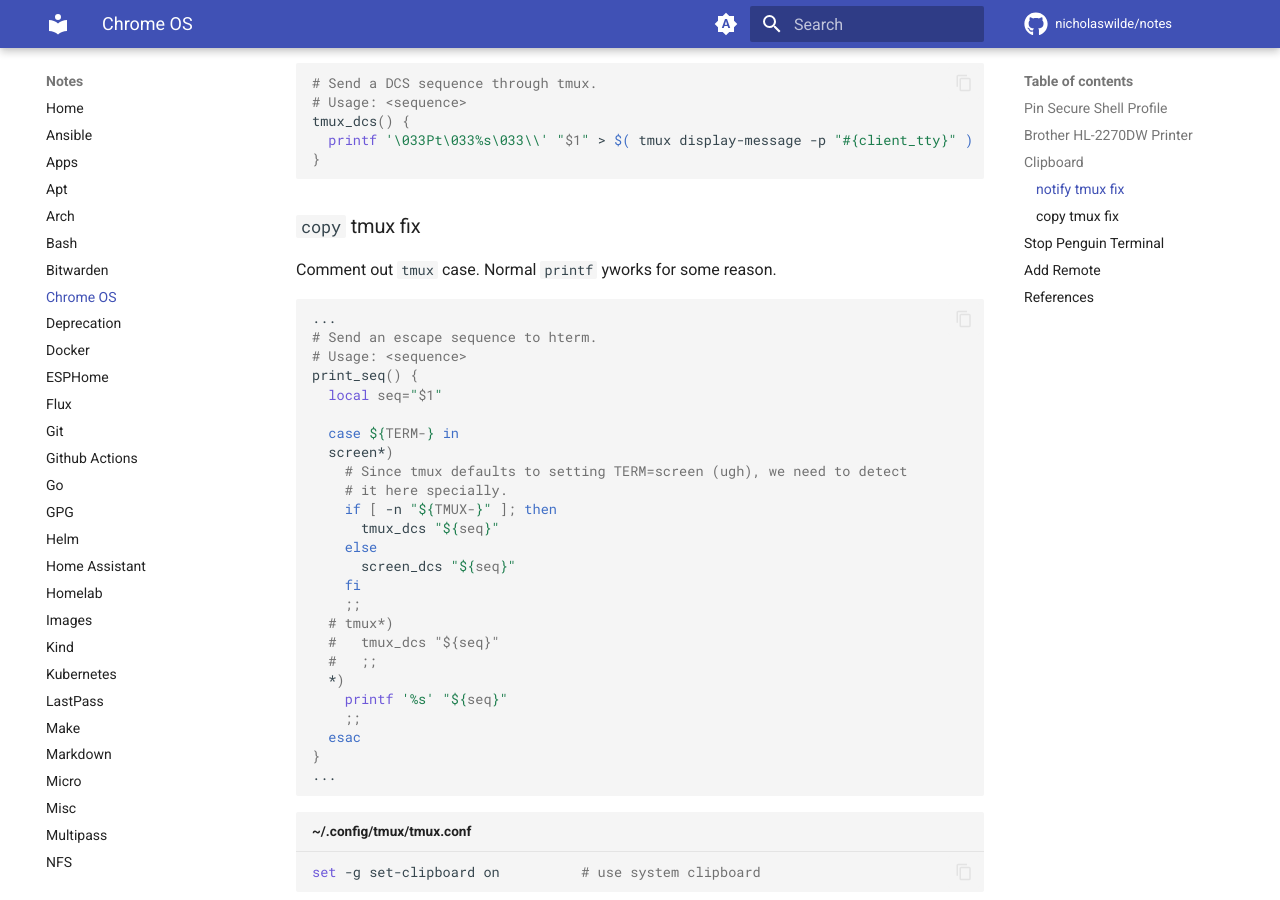
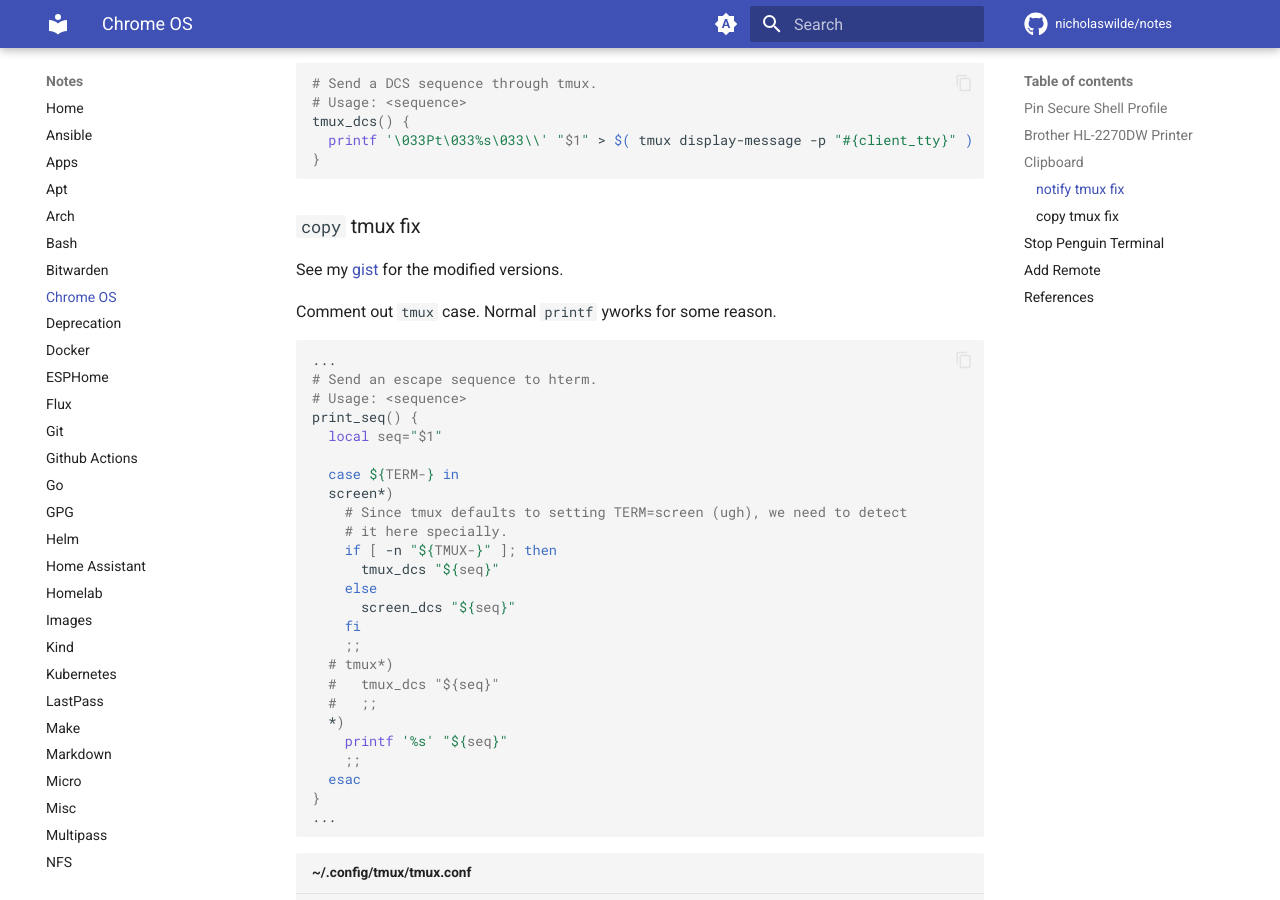
Before and after one commit to nicholaswilde/notes, an MkDocs documentation site: the page built from docs/chromeos.md, in a window 1280 px wide and 900 px high, scrolled down 997 px. Built offline with MkDocs 1.6.1 and Material for MkDocs 9.7.7, drawn with Linux system fonts in a browser that asks for light colours; emoji names are drawn with the system emoji font; comment, search, counter and statistics services are not loaded.

Commit message:
Update chromeos.md

````diff
--- a/docs/chromeos.md
+++ b/docs/chromeos.md
@@ -59,6 +59,8 @@
 ```
 
 ### `copy` tmux fix
+
+See my [gist](https://gist.github.com/nicholaswilde/28f1d91df80ab3723ed7697460349ac8) for the modified versions.
 
 Comment out `tmux` case. Normal `printf` yworks for some reason.
 
````
